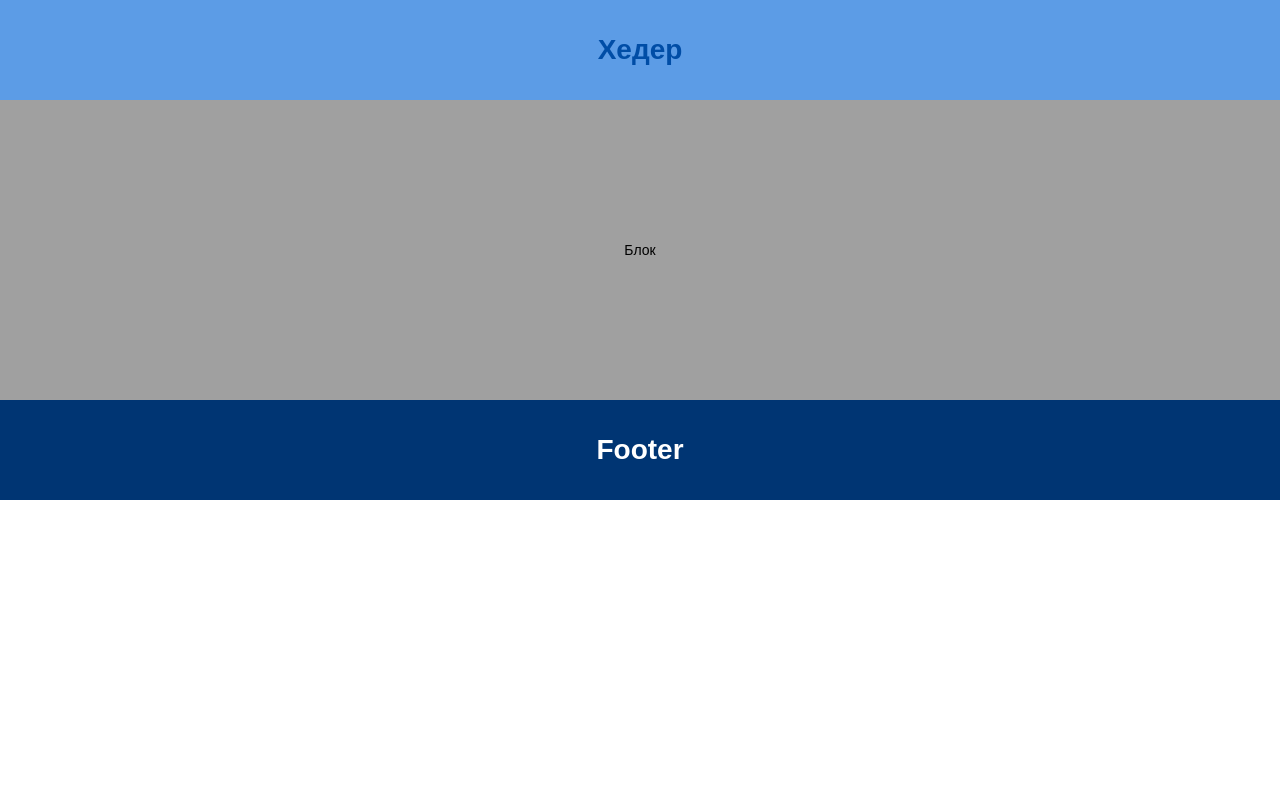
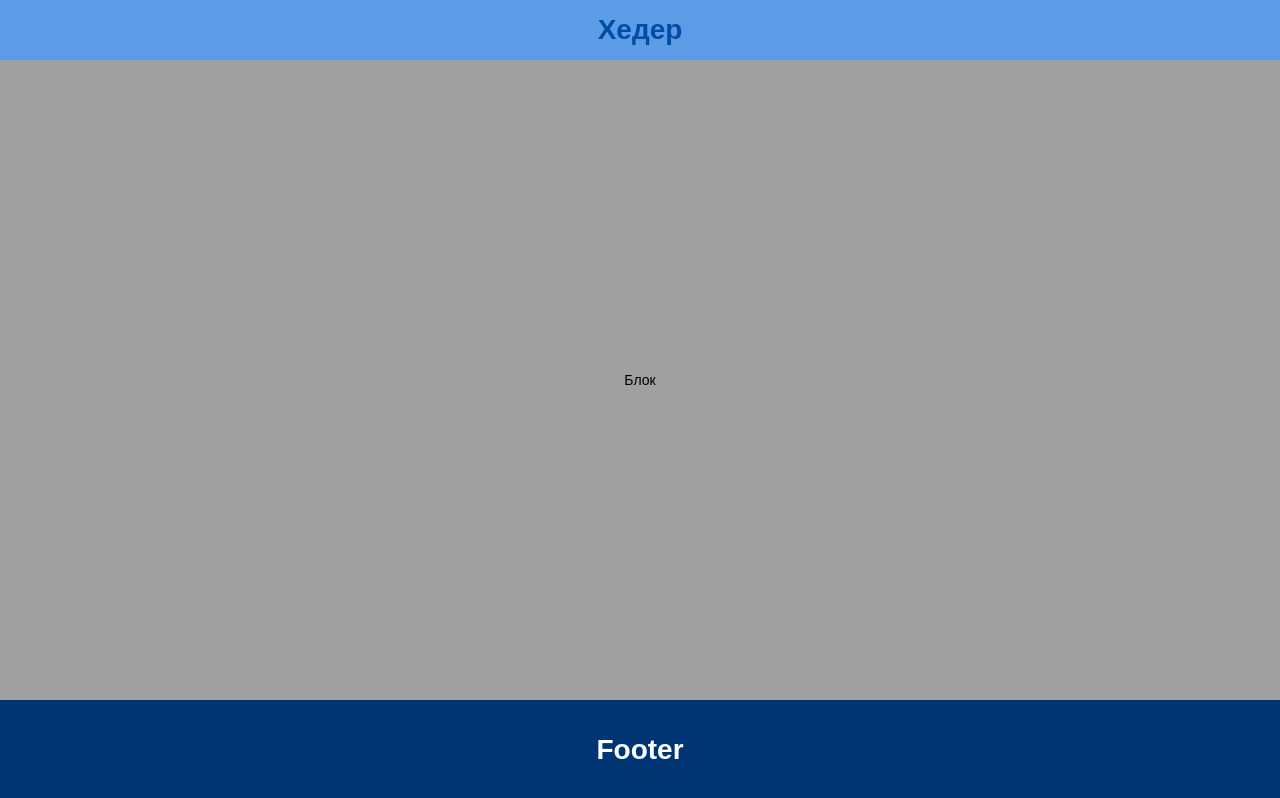
Before and after one commit to MikeIv/gulp-2020, a website: page src/index.html in a window 1280 px wide. Drawn offline with Linux system fonts and the light colour scheme.

Commit message:
add grid

```diff
--- a/src/less/blocks/footer.less
+++ b/src/less/blocks/footer.less
@@ -1,11 +1,12 @@
 /*-- footer --*/
 .footer {
+  grid-area: footer;
+
   display: flex;
   justify-content: center;
   align-items: center;
 
   width: 100%;
-  height: 100px;
 
   margin: 0 auto;
   padding: 0;
--- a/src/less/blocks/header.less
+++ b/src/less/blocks/header.less
@@ -1,11 +1,12 @@
 /*-- header --*/
 .header {
+  grid-area: header;
+
   display: flex;
   justify-content: center;
   align-items: center;
 
   width: 100%;
-  height: 100px;
 
   margin: 0 auto;
   padding: 0;
--- a/src/less/blocks/main.less
+++ b/src/less/blocks/main.less
@@ -1,4 +1,6 @@
 .main {
+  grid-area: main;
+
   position: relative;
   display: flex;
   flex-direction: column;
@@ -6,7 +8,6 @@
   align-items: center;
 
   width: 100%;
-  min-height: 300px;
 
   margin: 0 auto;
   background-color: @lightgray;
--- a/src/less/blocks/page.less
+++ b/src/less/blocks/page.less
@@ -5,6 +5,16 @@
 }
 
 .page__body {
+  display: grid;
+  grid-template-areas:
+  "header"
+  "main"
+  "footer";
+  grid-template-rows: 60px 1fr 100px;
+  grid-template-columns: 1fr;
+
+  min-height: 100vh;
+
   margin: 0;
   padding: 0;
 
```
Also changed, not shown: src/index_build.html (+0 -1 lines), README.md, build/css/style.css, build/css/style.min.css, src/css/style.css.
